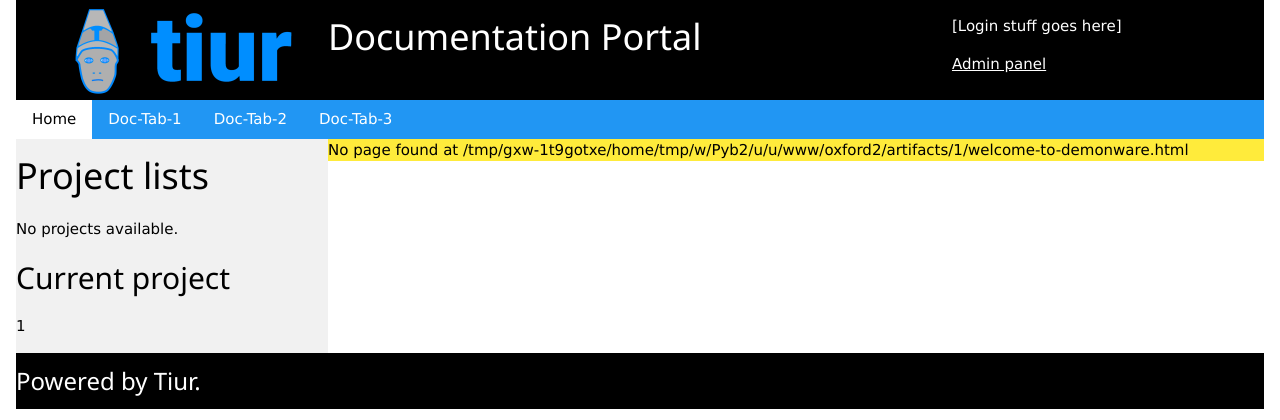
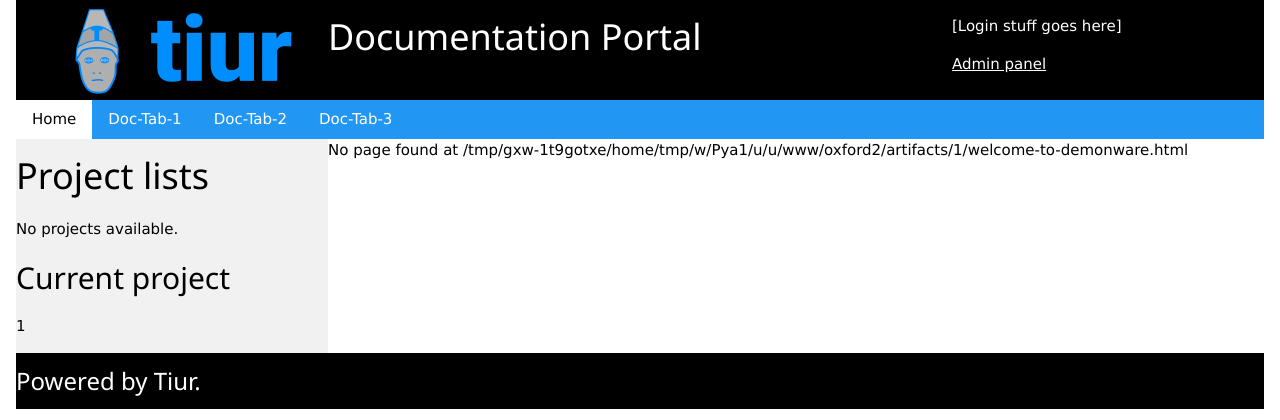
Before and after one commit to JeremyReimer/Tiur, a Django app: page /1/latest/ in a window 1280 px wide. Shown: the top 420 px of the page. Run offline with Django 4.2, Linux system fonts and the light colour scheme; data that the repository does not hold is empty.

Commit message:
Changed yellow background on article to white, added some debug test files to gitignore

```diff
--- a/oxford2/templates/oxford2/index.html
+++ b/oxford2/templates/oxford2/index.html
@@ -47,7 +47,7 @@
       <h2>Current project</h2>
       <p> {{ current_project }} </p>
     </div>
-    <div class="w3-threequarter w3-yellow">
+    <div class="w3-threequarter w3-white">
       {{ page_content|safe }}
     </div>
   </div>
```
Also changed, not shown: 1 other file.
